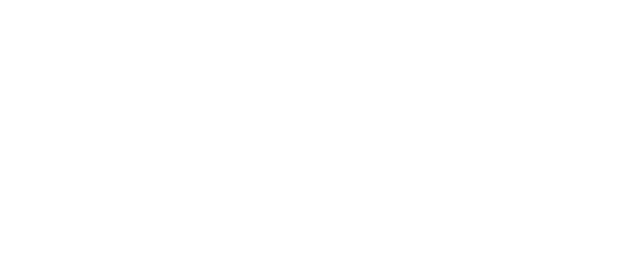
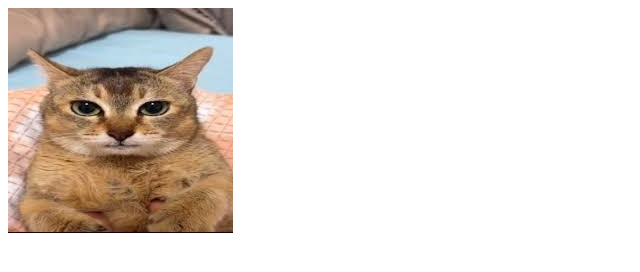
Before and after one commit to InvertOvertJM/characterOOP, a plain HTML site: page index.html in a window 1280 px wide. Shown: the whole page, without its empty margins (0-640 px from the left). Drawn offline with Linux system fonts and the light colour scheme.

Commit message:
Add files via upload

```diff
--- a/index.html
+++ b/index.html
@@ -7,7 +7,7 @@
 </head>
 <body>
 
-
+    <img src="images (2).jpeg">
     <script src="script.js"></script>
 </body>
 </html>
```
